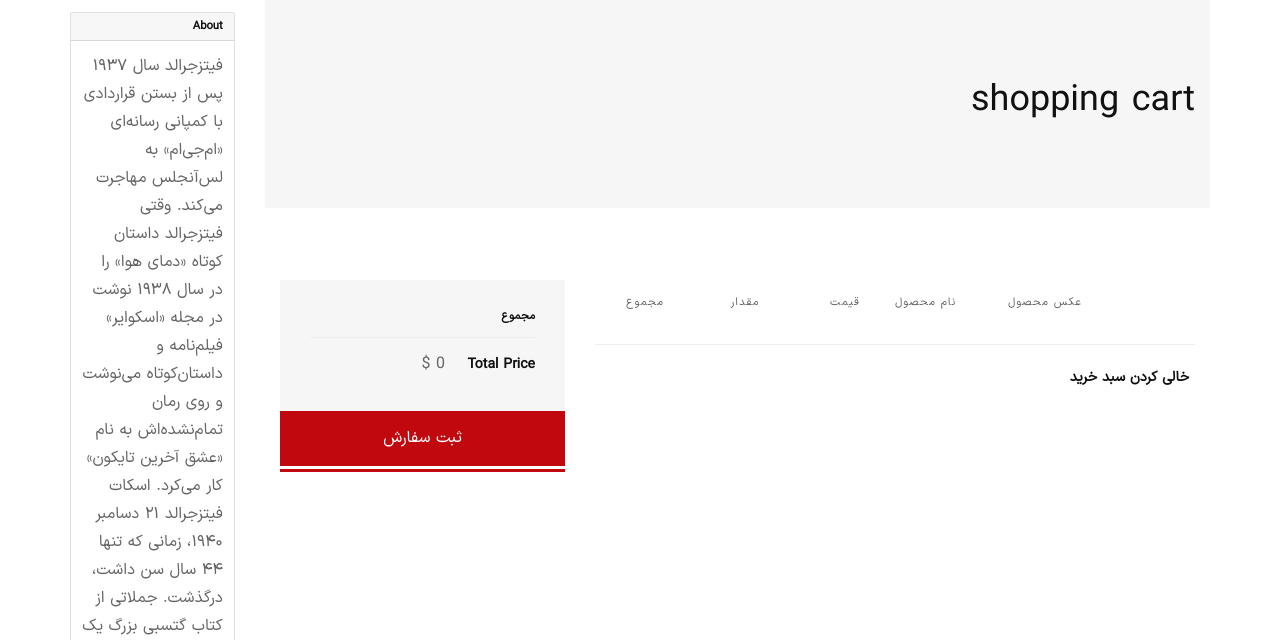
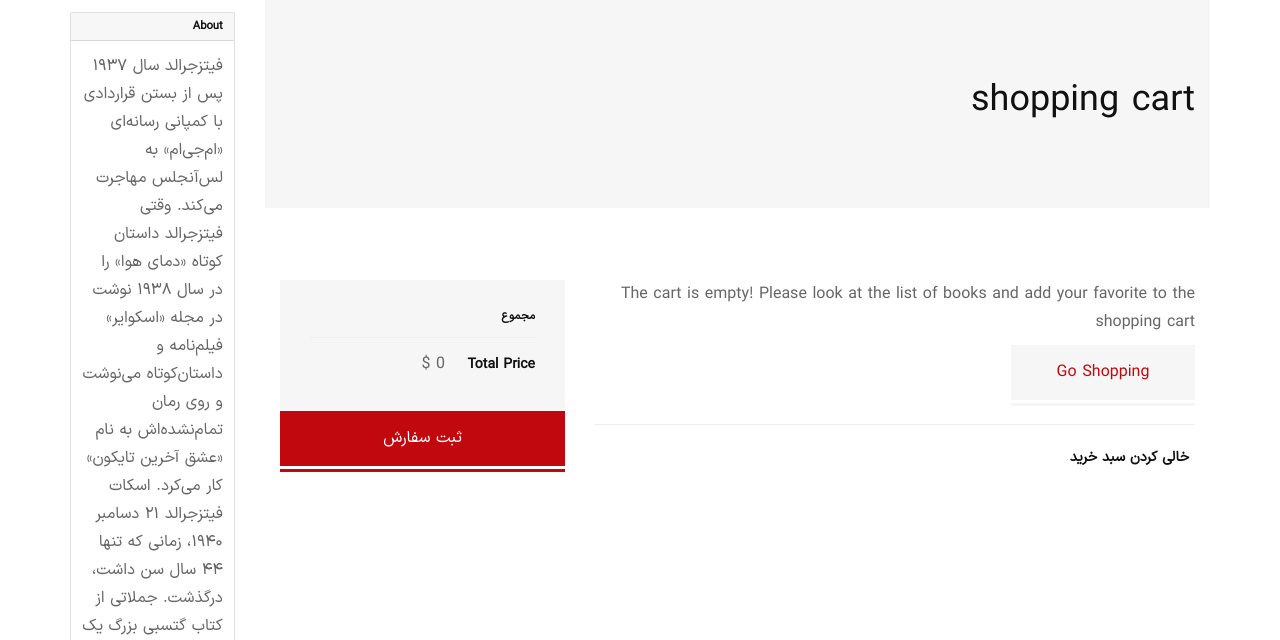
Before and after one commit to fatemeparand/ketabbaz, a Django app: page /cart/ in a window 1280 px wide. Shown: the part 172-812 px from the top of the page. Run offline with Django 4.2, Linux system fonts and the light colour scheme; lists and menus that the app fills with data are empty; some libraries are stand-ins or nearby versions; some web fonts are replaced.

Commit message:
not seeing the titles in the empty shopping cart

```diff
--- a/template/cart/cart_detail.html
+++ b/template/cart/cart_detail.html
@@ -30,6 +30,8 @@
                         <form class="cart-form" action="#">
                             <div class="row no-gutters">
                                 <div class="col-12">
+                                 {% if cart %}
+
                                     <div class="table-content table-responsive">
                                         <table class="table text-center">
                                             <thead>
@@ -93,6 +95,12 @@
                                             {% endfor %}
                                         </table>
                                     </div>
+
+                                 {% else %}
+                                     <p>{% trans 'The cart is empty! Please look at the list of books and add your favorite to the shopping cart' %}</p>
+                                     <button type="button" class="btn btn-bg-sand" onclick="window.location.href={% url 'book_store:book_list' %}">{% trans 'Go Shopping' %}</button>
+{#                                     <a href="{% url 'book_store:book_list' %}">{% trans 'Go Shopping' %}</a>#}
+                                {% endif %}
                                 </div>
                             </div>
                             <div class="row no-gutters border-top pt--20 mt--20">
```
Also changed, not shown: locale/fa/LC_MESSAGES/django.po, 1 other file.
